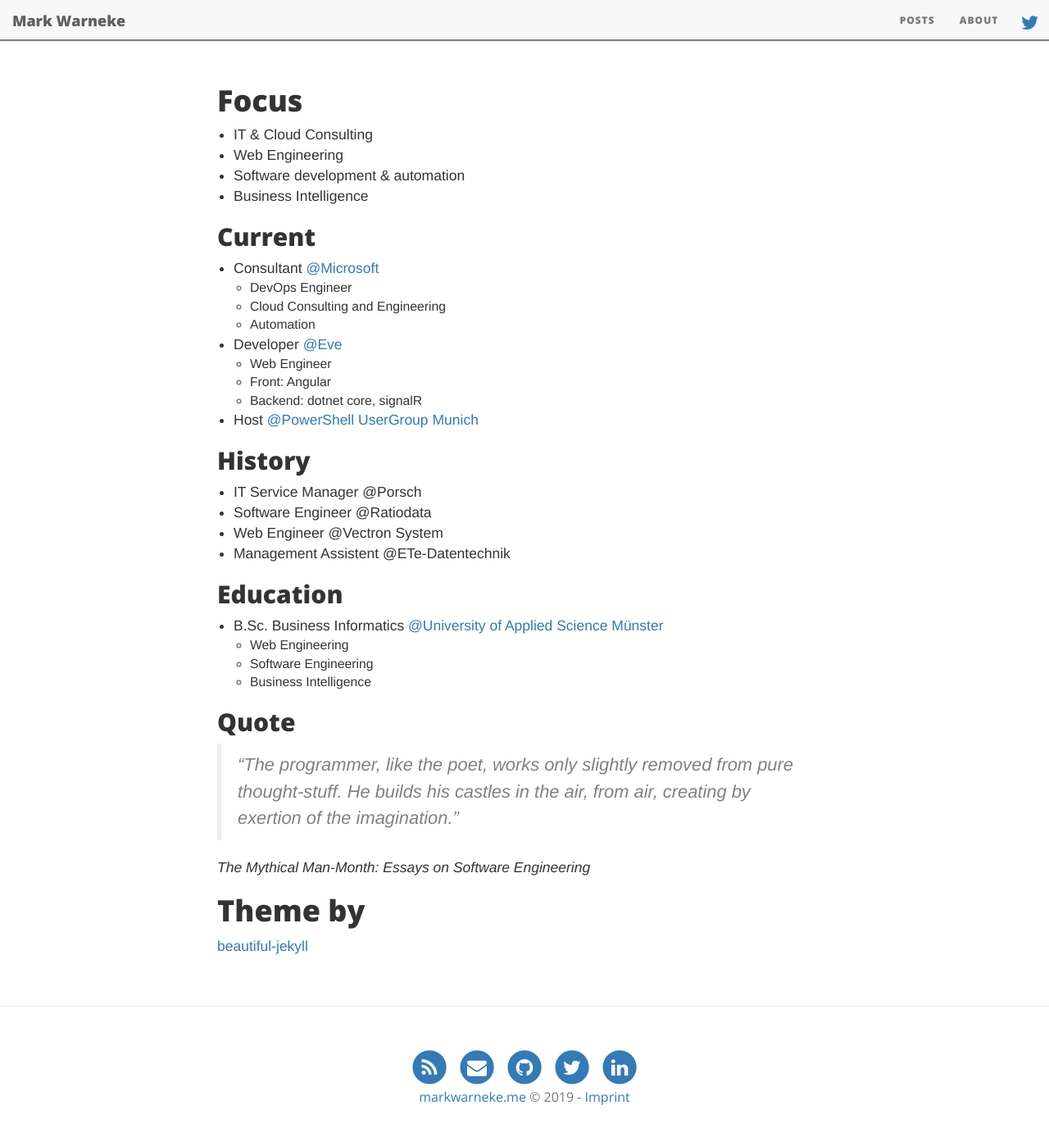
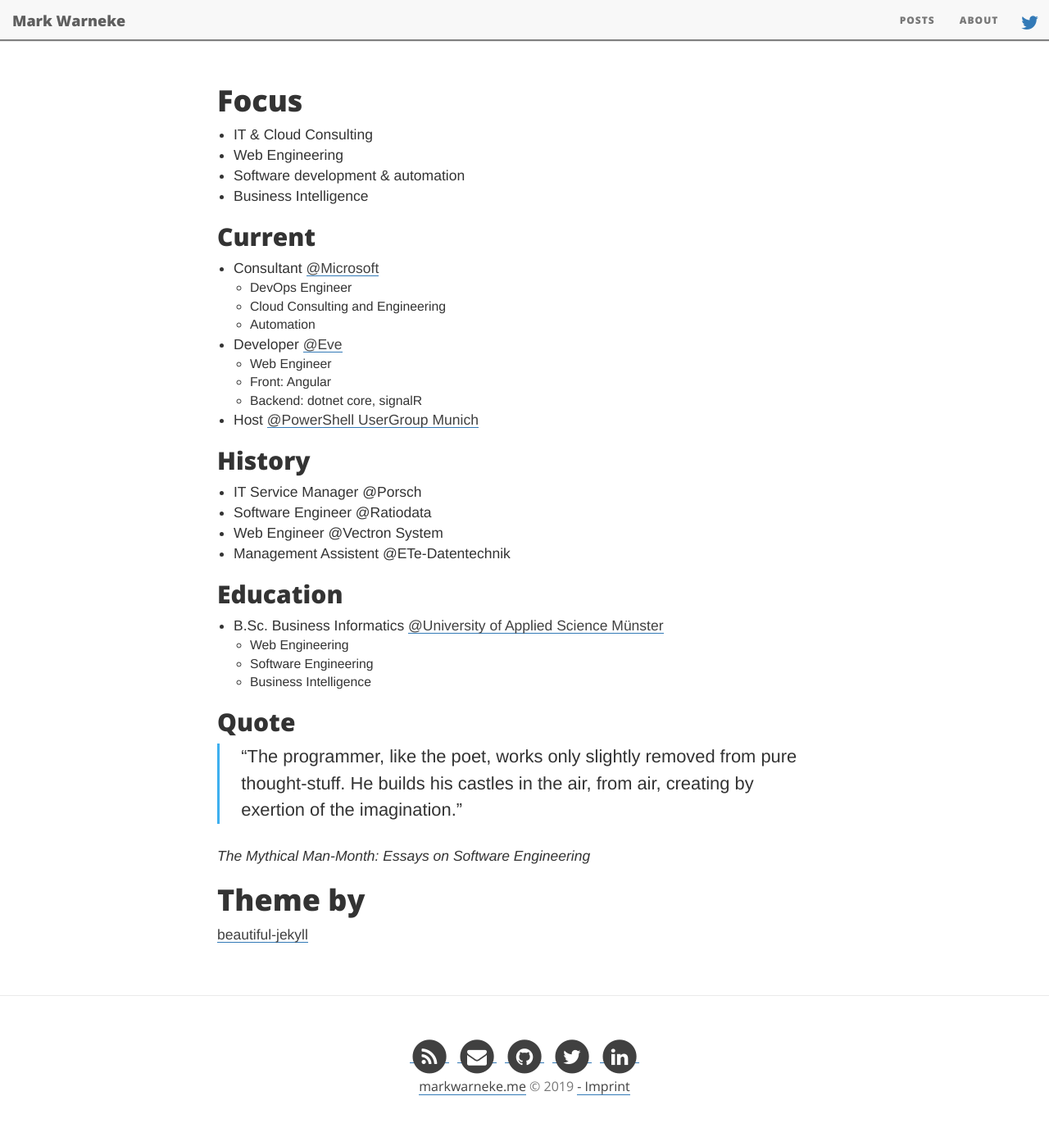
Before and after one commit to MarkWarneke/markwarneke.github.io, a Jekyll site: the page built from about.md, in a window 1280 px wide and 1400 px high, scrolled down 495 px. Shown: the top 1387 px of the window at 82% size. Built offline with Jekyll 4.4.1, drawn with Linux system fonts in a browser that asks for light colours; nearby versions of some CDN libraries.

Commit message:
try link style for container instead of post

```diff
--- a/css/main.css
+++ b/css/main.css
@@ -44,8 +44,9 @@
 }
 
 blockquote {
-  color: #808080;
-  font-style: italic;
+  margin: 0 0 1.5em;
+  padding: 0 1.5em;
+  border-left: 3px solid #3eb0ef;
 }
 
 blockquote p:first-child {
@@ -1135,7 +1136,7 @@
     background: #005e99;
 }
 
-.blog-post a {
+.container a {
     color:#404040;
     text-decoration: none;
     word-break: break-word;
```
